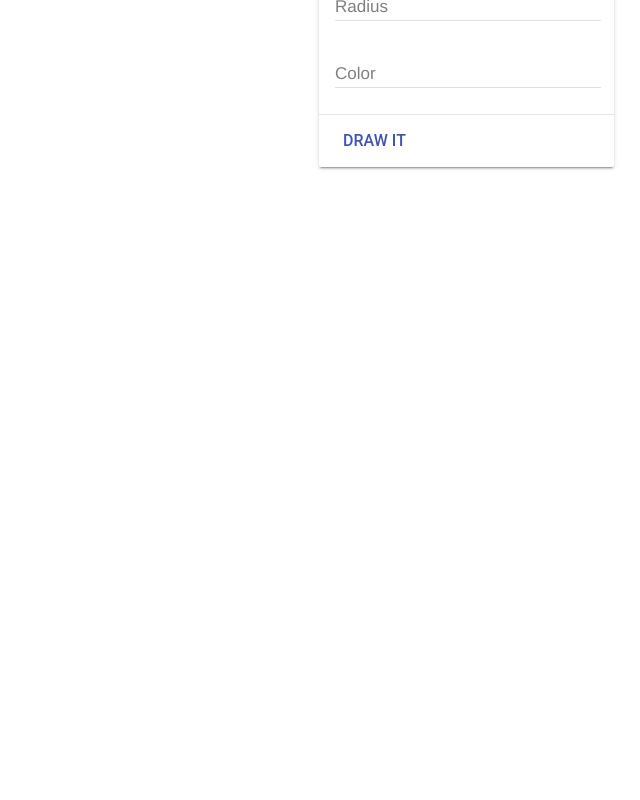
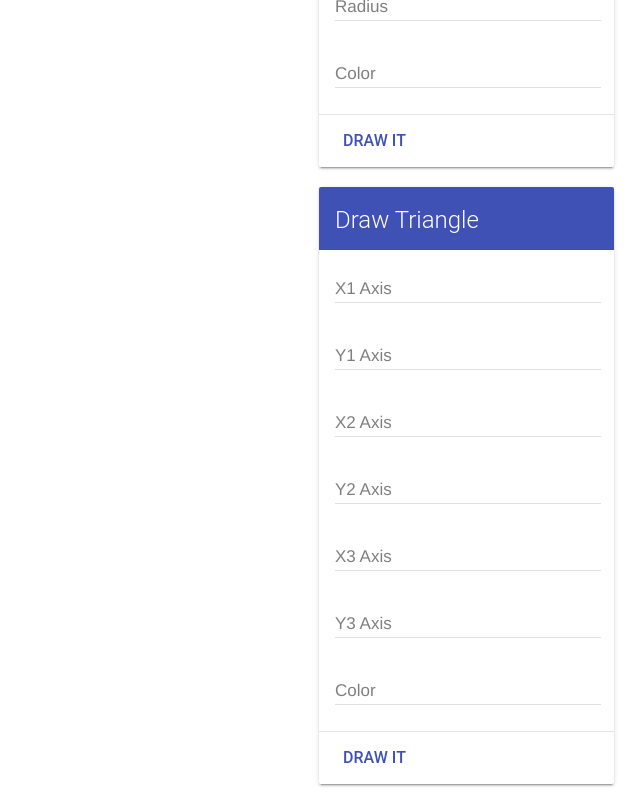
Before and after one commit to mazyvan/Drawing-App, an Angular app: page / in a window 1280 px wide. Shown: the part 1676-2476 px from the top of the page, without its empty margins (640-1280 px from the left). Before the commit the page ends 1859 px from the top, so only its background shows below. Built offline with nearby package versions, Linux system fonts and the light colour scheme.

Commit message:
tringle shape and button done

```diff
--- a/src/app/app.component.html
+++ b/src/app/app.component.html
@@ -190,6 +190,48 @@
     </div>
 
 
+    <br>
+    <div class="demo-card-wide mdl-card mdl-shadow--2dp">
+      <div class="mdl-card__title">
+        <h2 class="mdl-card__title-text">Draw Triangle</h2>
+      </div>
+      <div class="mdl-card__supporting-text" (keyup.enter)="btnDrawTriangleShape()">
+        <div class="mdl-textfield mdl-js-textfield mdl-textfield--floating-label">
+          <input [(ngModel)]="triangle_x1_axis" class="mdl-textfield__input" type="number" min="0" id="sample3">
+          <label class="mdl-textfield__label" for="sample3">X1 Axis</label>
+        </div>
+        <div class="mdl-textfield mdl-js-textfield mdl-textfield--floating-label">
+          <input [(ngModel)]="triangle_y1_axis" class="mdl-textfield__input" type="number" min="0" id="sample3">
+          <label class="mdl-textfield__label" for="sample3">Y1 Axis</label>
+        </div>
+        <div class="mdl-textfield mdl-js-textfield mdl-textfield--floating-label">
+          <input [(ngModel)]="triangle_x2_axis" class="mdl-textfield__input" type="number" min="0" id="sample3">
+          <label class="mdl-textfield__label" for="sample3">X2 Axis</label>
+        </div>
+        <div class="mdl-textfield mdl-js-textfield mdl-textfield--floating-label">
+          <input [(ngModel)]="triangle_y2_axis" class="mdl-textfield__input" type="number" min="0" id="sample3">
+          <label class="mdl-textfield__label" for="sample3">Y2 Axis</label>
+        </div>
+        <div class="mdl-textfield mdl-js-textfield mdl-textfield--floating-label">
+          <input [(ngModel)]="triangle_x3_axis" class="mdl-textfield__input" type="number" min="0" id="sample3">
+          <label class="mdl-textfield__label" for="sample3">X3 Axis</label>
+        </div>
+        <div class="mdl-textfield mdl-js-textfield mdl-textfield--floating-label">
+          <input [(ngModel)]="triangle_y3_axis" class="mdl-textfield__input" type="number" min="0" id="sample3">
+          <label class="mdl-textfield__label" for="sample3">Y3 Axis</label>
+        </div>
+        <div class="mdl-textfield mdl-js-textfield mdl-textfield--floating-label">
+          <input [(ngModel)]="triangle_color" class="mdl-textfield__input" type="text" id="sample3">
+          <label class="mdl-textfield__label" for="sample3">Color</label>
+        </div>
+      </div>
+      <div class="mdl-card__actions mdl-card--border">
+        <button (click)="btnDrawTriangleShape()" class="mdl-button mdl-button--colored mdl-js-button mdl-js-ripple-effect">
+          Draw it
+        </button>
+      </div>
+    </div>
+
 
   </div>
 </div>
--- a/src/app/app.component.ts
+++ b/src/app/app.component.ts
@@ -28,9 +28,18 @@ export class AppComponent {
   public square_y2_axis = undefined;
   public square_color = undefined;
 
+  public triangle_x1_axis = undefined;
+  public triangle_y1_axis = undefined;
+  public triangle_x2_axis = undefined;
+  public triangle_y2_axis = undefined;
+  public triangle_x3_axis = undefined;
+  public triangle_y3_axis = undefined;
+  public triangle_color = undefined;
+
   constructor(private elRef: ElementRef) {
     // setTimeout(() => this.drawingFuncitionsTest(), 4000);
   }
+
 
   // BASIC FUNCTIONS - BASIC FUNCTIONS - BASIC FUNCTIONS - BASIC FUNCTIONS - BASIC FUNCTIONS
   getPixelColor(x: number, y: number): string {
@@ -73,7 +82,6 @@ export class AppComponent {
   }
 
 
-
   // BUTTONS - BUTTONS - BUTTONS - BUTTONS - BUTTONS - BUTTONS - BUTTONS - BUTTONS - BUTTONS
   btnPaintPixel() {
     this.paintPixel(this.x_axis, this.y_axis, this.color);
@@ -102,6 +110,11 @@ export class AppComponent {
   btnDrawCircleShape() {
     this.drawCircleShape(this.circle_x_axis, this.circle_y_axis, this.circle_radius, this.circle_color);
   }
+
+  btnDrawTriangleShape() {
+    this.drawTriangleShape(this.triangle_x1_axis, this.triangle_y1_axis, this.triangle_x2_axis, this.triangle_y2_axis, this.triangle_x3_axis, this.triangle_y3_axis, this.triangle_color);
+  }
+
 
   // SHAPES - SHAPES - SHAPES - SHAPES - SHAPES - SHAPES - SHAPES - SHAPES - SHAPES - SHAPES
   drawCircleShape(x1: number, y1: number, radius: number, color: string) {
@@ -153,6 +166,12 @@ export class AppComponent {
     this.drawLineShape(x1, y2, x1, y1, color);
   }
 
+  drawTriangleShape(x1: number, y1: number, x2: number, y2: number, x3: number, y3: number, color: string) {
+    this.drawLineShape(x1, y1, x2, y2, color);
+    this.drawLineShape(x2, y2, x3, y3, color);
+    this.drawLineShape(x3, y3, x1, y1, color);
+  }
+
 
   // UNIT TESTS - UNIT TESTS - UNIT TESTS - UNIT TESTS - UNIT TESTS - UNIT TESTS - UNIT TESTS
   drawingFuncitionsTest() {
@@ -168,6 +187,8 @@ export class AppComponent {
 
     this.drawSquareShape(9, 16, 38, 23, 'black'); // Draw square
 
-    this.paintFloodFill(16, 21, this.getPixelColor(16, 21), 'blue'); // Paint Flood Fill
+    this.paintFloodFill(16, 21, this.getPixelColor(16, 21), 'blue'); // Fill area
+
+    this.drawTriangleShape(1, 1, 17, 2, 10, 9, 'cyan'); // Paint triangle
   }
 }
```
